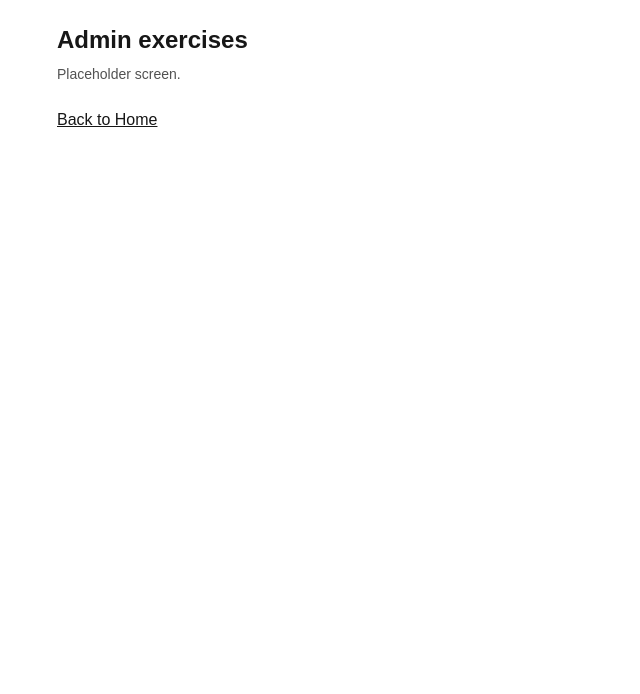
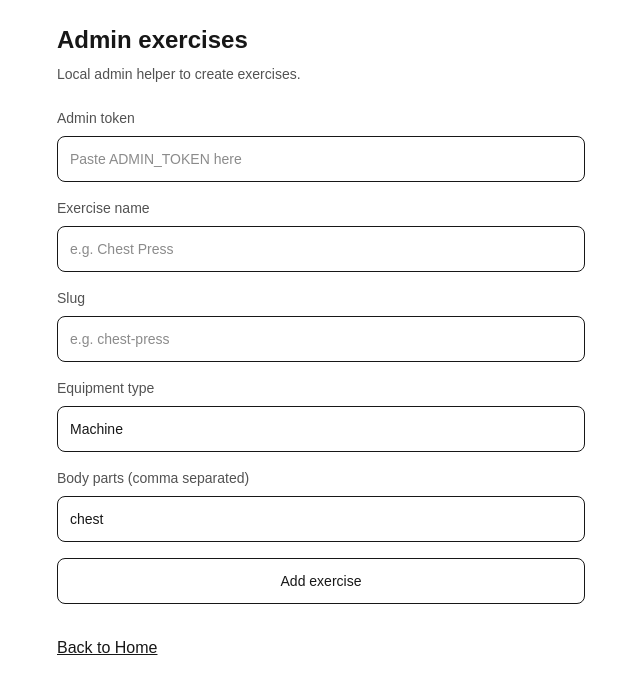
Before and after one commit to Loucahontas/gym-form-guide, a Next.js app in the folder gym-form-guide/: page /admin/exercises in a window 1280 px wide. Shown: the top 694 px of the page, without its empty margins (319-959 px from the left). Built offline with nearby package versions, Linux system fonts and the light colour scheme.

Commit message:
feat: add admin UI for exercise creation

```diff
--- a/gym-form-guide/app/admin/exercises/page.tsx
+++ b/gym-form-guide/app/admin/exercises/page.tsx
@@ -1,12 +1,162 @@
+// gym-form-guide/app/admin/exercises/page.tsx
+"use client";
+
 import Link from "next/link";
+import { useState } from "react";
+
+type CreatedExercise = {
+  id: string;
+  name: string;
+  slug: string;
+};
 
 export default function AdminExercisesPage() {
+  const [adminToken, setAdminToken] = useState("");
+  const [name, setName] = useState("");
+  const [slug, setSlug] = useState("");
+  const [equipmentType, setEquipmentType] = useState("Machine");
+  const [bodyParts, setBodyParts] = useState("chest");
+  const [result, setResult] = useState<CreatedExercise | null>(null);
+  const [error, setError] = useState<string | null>(null);
+  const [isSaving, setIsSaving] = useState(false);
+
+  async function onSubmit(e: React.FormEvent) {
+    e.preventDefault();
+    setError(null);
+    setResult(null);
+    setIsSaving(true);
+
+    try {
+      const res = await fetch("/api/admin/exercises", {
+        method: "POST",
+        headers: {
+          "Content-Type": "application/json",
+          "x-admin-token": adminToken,
+        },
+        body: JSON.stringify({
+          name,
+          slug,
+          equipment_type: equipmentType,
+          body_parts: bodyParts
+            .split(",")
+            .map((p) => p.trim())
+            .filter(Boolean),
+        }),
+      });
+
+      const json = await res.json();
+
+      if (!res.ok) {
+        setError(json?.error ?? "Request failed");
+        return;
+      }
+
+      setResult(json.exercise);
+      setName("");
+      setSlug("");
+    } catch (err) {
+      setError(err instanceof Error ? err.message : "Unknown error");
+    } finally {
+      setIsSaving(false);
+    }
+  }
+
   return (
     <main className="mx-auto max-w-xl p-6">
       <h1 className="text-2xl font-semibold">Admin exercises</h1>
-      <p className="mt-2 text-sm text-neutral-600">Placeholder screen.</p>
+      <p className="mt-2 text-sm text-neutral-600">
+        Local admin helper to create exercises.
+      </p>
 
-      <div className="mt-6">
+      <form onSubmit={onSubmit} className="mt-6 grid gap-4">
+        <div>
+          <label className="block text-sm text-neutral-600" htmlFor="token">
+            Admin token
+          </label>
+          <input
+            id="token"
+            value={adminToken}
+            onChange={(e) => setAdminToken(e.target.value)}
+            placeholder="Paste ADMIN_TOKEN here"
+            className="mt-2 w-full rounded-lg border bg-transparent p-3 text-sm"
+          />
+        </div>
+
+        <div>
+          <label className="block text-sm text-neutral-600" htmlFor="name">
+            Exercise name
+          </label>
+          <input
+            id="name"
+            value={name}
+            onChange={(e) => setName(e.target.value)}
+            placeholder="e.g. Chest Press"
+            className="mt-2 w-full rounded-lg border bg-transparent p-3 text-sm"
+            required
+          />
+        </div>
+
+        <div>
+          <label className="block text-sm text-neutral-600" htmlFor="slug">
+            Slug
+          </label>
+          <input
+            id="slug"
+            value={slug}
+            onChange={(e) => setSlug(e.target.value)}
+            placeholder="e.g. chest-press"
+            className="mt-2 w-full rounded-lg border bg-transparent p-3 text-sm"
+            required
+          />
+        </div>
+
+        <div>
+          <label className="block text-sm text-neutral-600" htmlFor="equipment">
+            Equipment type
+          </label>
+          <input
+            id="equipment"
+            value={equipmentType}
+            onChange={(e) => setEquipmentType(e.target.value)}
+            className="mt-2 w-full rounded-lg border bg-transparent p-3 text-sm"
+          />
+        </div>
+
+        <div>
+          <label className="block text-sm text-neutral-600" htmlFor="parts">
+            Body parts (comma separated)
+          </label>
+          <input
+            id="parts"
+            value={bodyParts}
+            onChange={(e) => setBodyParts(e.target.value)}
+            placeholder="e.g. chest, shoulders, triceps"
+            className="mt-2 w-full rounded-lg border bg-transparent p-3 text-sm"
+          />
+        </div>
+
+        <button
+          type="submit"
+          disabled={isSaving}
+          className="rounded-lg border px-4 py-3 text-sm hover:bg-neutral-50 disabled:opacity-50"
+        >
+          {isSaving ? "Saving..." : "Add exercise"}
+        </button>
+
+        {error && (
+          <div className="rounded-lg border p-4 text-sm text-red-400">
+            {error}
+          </div>
+        )}
+
+        {result && (
+          <div className="rounded-lg border p-4 text-sm">
+            Created: {result.name} ({result.slug})
+          </div>
+        )}
+      </form>
+
+      <div className="mt-8">
         <Link className="underline" href="/">
           Back to Home
         </Link>
```
